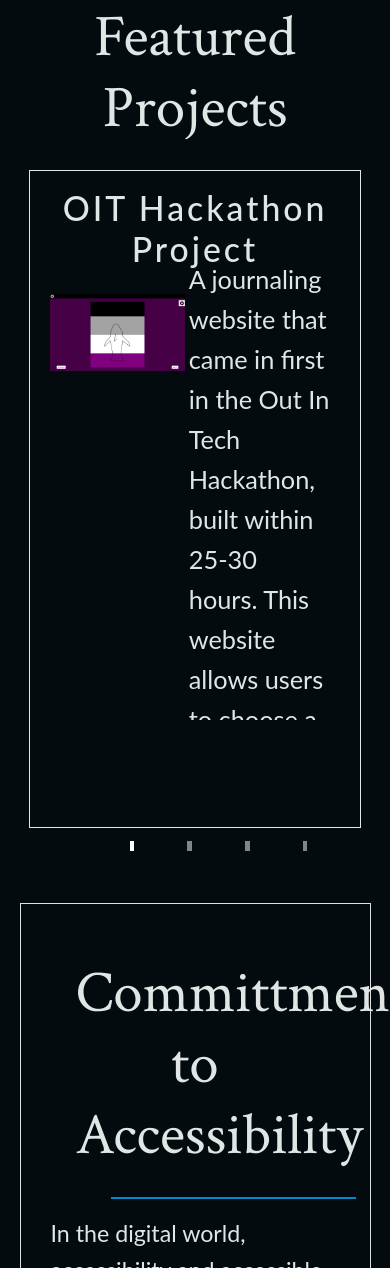
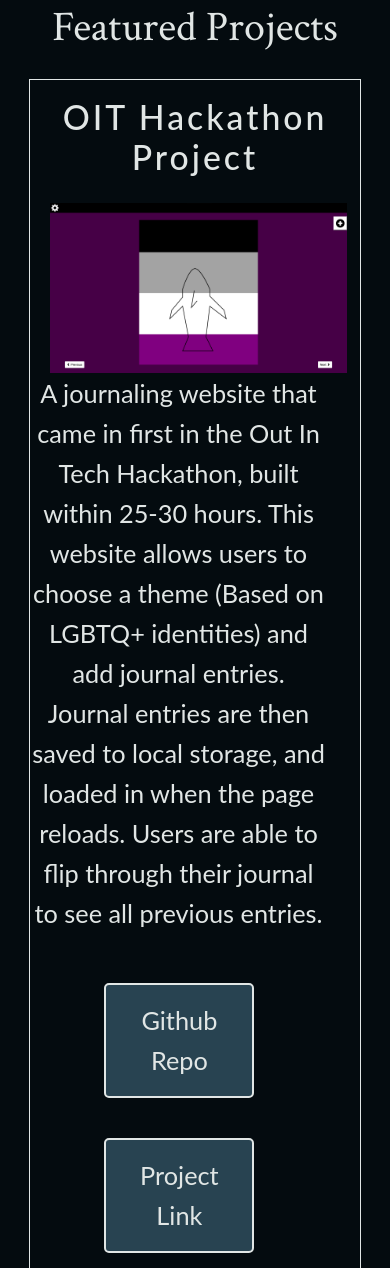
Before and after one commit to eah645/portfolio25, a plain HTML site: page index.html in a window 390 px wide. Shown: the part 2512-3780 px from the top of the page. Drawn offline with nearby package versions, Linux system fonts and the light colour scheme.

Commit message:
Mobile updates

```diff
--- a/index.html
+++ b/index.html
@@ -203,7 +203,7 @@
         <div class="carousel-inner">
           <div class="carousel-item active">
             <h3 class="featured_title">OIT Hackathon Project</h3>
-            <div class="row carousel-item-inner">
+            <div class="carousel-item-inner">
               <img
                 src="images/Web_Images/OIT-Hackathon-S25.png"
                 alt="The Asexual flag with horizontal black, gray, white, and purple stripes featuring a shark outline in the center."
@@ -217,8 +217,10 @@
                   loaded in when the page reloads. Users are able to flip
                   through their journal to see all previous entries.
                 </p>
+                <div class="slide-links">
                   <a href="https://github.com/eah645/OITHackAThonS25" target="_blank">Github Repo</a>
                   <a href="https://eah645.github.io/OITHackAThonS25/" target="_blank">Project Link</a>
+                </div>
               </div>
             </div>
           </div>
@@ -237,8 +239,10 @@
                   Items in the cart are saved to local storage, and will be
                   loaded in on page reloads.
                 </p>
+                <div class="slide-links">
                   <a href="#" target="_blank">Github Repo</a>
                   <a href="#" target="_blank">Project Link</a>
+                </div>
               </div>
             </div>
           </div>
@@ -254,7 +258,9 @@
                   schedule tracking, and adjusting notification settings for
                   apps. This serves as a hub to help diabetics.
                 </p>
+                <div class="slide-links">
                   <a href="https://www.figma.com/proto/tVAlsogv1Zh60fd7NjWRQF/DiaBestics?node-id=158-2215&starting-point-node-id=158%3A2215&t=cV3SDbeDZgN4Y48o-1" target="_blank" id="Figma_Link">Project Link</a>
+                </div>
               </div>
             </div>
           </div>
@@ -271,8 +277,10 @@
                   includes an overview of the club and what they do, along with
                   upcomming or recent events.
                 </p>
+                <div class="slide-links">
                   <a href="https://github.com/eah645/rutgersdiabeteslink" target="_blank">Github Repo</a>
                 <a href="https://eah645.github.io/rutgersdiabeteslink/index.html" target="_blank">Project Link</a>
+                </div>
               </div>
             </div>
           </div>
--- a/style.css
+++ b/style.css
@@ -5,6 +5,11 @@
 body {
     background-color: #040b0f;
     overflow-x: hidden;
+}
+
+/*For tabbing to any button or link*/
+a:focus, button:focus {
+    border: 2px solid red;
 }
 
 /*Homepage*/
@@ -158,7 +163,7 @@ header {
 }
 
 header > div > div > .break-line {
-    width: 200%;
+    width: 95vw;
 }
 
 #header-break-line {
@@ -281,7 +286,7 @@ h3, .card-title {
     width: 85%;
     margin: auto;
     border: 1px solid #E1E6E5;
-    height: 78%;
+    height: auto;
 }
 
 h2, #portfolio-header {
@@ -302,35 +307,34 @@ h2, #portfolio-header {
 .carousel-item {
     position: relative;
     min-height: 65vh;
+    align-items: flex-start;
 }
 
 .carousel-item-inner {
     display: flex;
-    justify-content: center;
-    align-items: center;
-    max-height: 100%;
+    align-items: flex-start;
+    /* gap: 40px; */
 }
 
 /*Would like to vertically center this*/
-.carousel-item > .row > img {
+.carousel-item-inner > img {
     width: auto;
-    max-width: 45%;
-    max-height: 65vh;
-    margin: auto;
+    max-width: 40%;
+    max-height: auto;
     margin-left: 20px;
+    margin-right: 30px;
     /* vertical-align: top; */
 }
 
 .slide_text {
-    position: absolute;
-    display: inline-block;
-    max-width: 50%;
-    margin: 20px;
-    margin-left: 45%;
-    top: 8vh;
+    max-width: 45%;
     font-size: 3vh;
     color: #E1E6E5;
     font-family: "Lato";
+    font-size: 3vh;
+    display: flex;
+    flex-direction: column;
+    /* justify-content: left; */
 }
 
 .slide_text > p {
@@ -338,16 +342,22 @@ h2, #portfolio-header {
     line-height: 40px;
 }
 
-.slide_text > a {
+.slide-links {
+    display: flex;
+    gap: 40px;
+    justify-content: center;
+    margin-bottom: 20px;
+}
+
+.slide_text > .slide-links > a {
     /*Will need to change at lower screen sizes*/
-    margin-left: 15%;
-    padding-top: 50px;
+    /* margin-left: 15%; */
     border: 2px solid #E1E6E5;
     border-radius: 5px;
     background-color: #284351;
     width: 150px;
     color: #E1E6E5;
-    height: 60px;
+    height: auto;
     transition: 1s;
     padding: 15px;
     z-index: 1000000;
@@ -365,6 +375,7 @@ h2, #portfolio-header {
 
 /*Has position: absolute as a default, using negative values to get it under the slideshow*/
 .carousel-indicators {
+    position: relative;
     bottom: -50 !important;
 }
 
@@ -823,7 +834,7 @@ footer {
     }
 
     /*So help me. Change this it should not be an h5*/
-    h5 {
+    #homepage_desc {
         font-weight: 100;
         margin: 20px;
         margin-left: -30px;
@@ -841,7 +852,7 @@ footer {
     .desktop-header {
         display: none;
     }
-    h5 {
+    #homepage_desc {
         font-size: 4vh;
     }
     h1 {
@@ -854,7 +865,7 @@ footer {
         margin-right: auto;
     }
     .header-links {
-    background-color: #008AC9;
+    background-color: #284351;
     color: #E1E6E5;
     padding: 10px;
     padding-left: 20px;
@@ -863,8 +874,18 @@ footer {
     border-radius: 10px;
     }
     .bi-github {
-        width: 7vw;
-        height: 7vw;
+        width: 20vw;
+        height: 15vw;
+    }
+
+    h2 {
+        font-size: 5vh;
+    }
+
+    /*Probably needs more updating*/
+    #accessibilityBox > div > div > .break-line {
+        width: 100%;
+        margin-left: 0;
     }
 }
 
@@ -929,12 +950,42 @@ footer {
 
 /*Change buttons on slideshow here*/
 @media (max-width: 1100px) {
-    .slide_text > a {
+    /* .slide_text > a {
         margin-left: 20px;
     }
 
-    .carousel-item > .row > img {
-        display: block;
+    .carousel-item-inner {
+        flex-direction: column;
+    } */
+
+    /* .carousel-item > .row > img {
+        width: 100% !important;
+    } */
+
+    .carousel-item-inner {
+        flex-direction: column;
+        text-align: center;
+    }
+
+    .carousel-item-inner > img {
+        max-width: 90%;
+    }
+
+    .slide_text {
+        max-width: 90%;
+        margin: 0;
+    }
+
+    .slide_text > a {
+        margin-left: 0;
+    }
+
+    .slide-links {
+        display: flex;
+        gap: 40px;
+        flex-direction: column;
+        margin-bottom: 20px;
+        margin-left: 25%;
     }
 }
 
@@ -944,7 +995,7 @@ footer {
 @media (max-width: 1200px) {
     /*WorkExp mobile layout*/
     .section_title {
-        height: 15vw;
+        height: 100px;
         width: 100%;
     }
 
@@ -957,16 +1008,18 @@ footer {
     }
 
     .mobile-title {
-        font-size: 5vw;
+        font-size: 30px;
         text-align: left;
         margin-top: 35px;
         display: block;
         text-align: center;
+        width: 100%;
     }
 
     .school, .skills {
         text-align: center;
-        width: 90vw;
+        width: auto;
+        margin-left: 5vw;
     }
 
     .skills {
```
Lines whose indentation alone changed are shown as unchanged.
